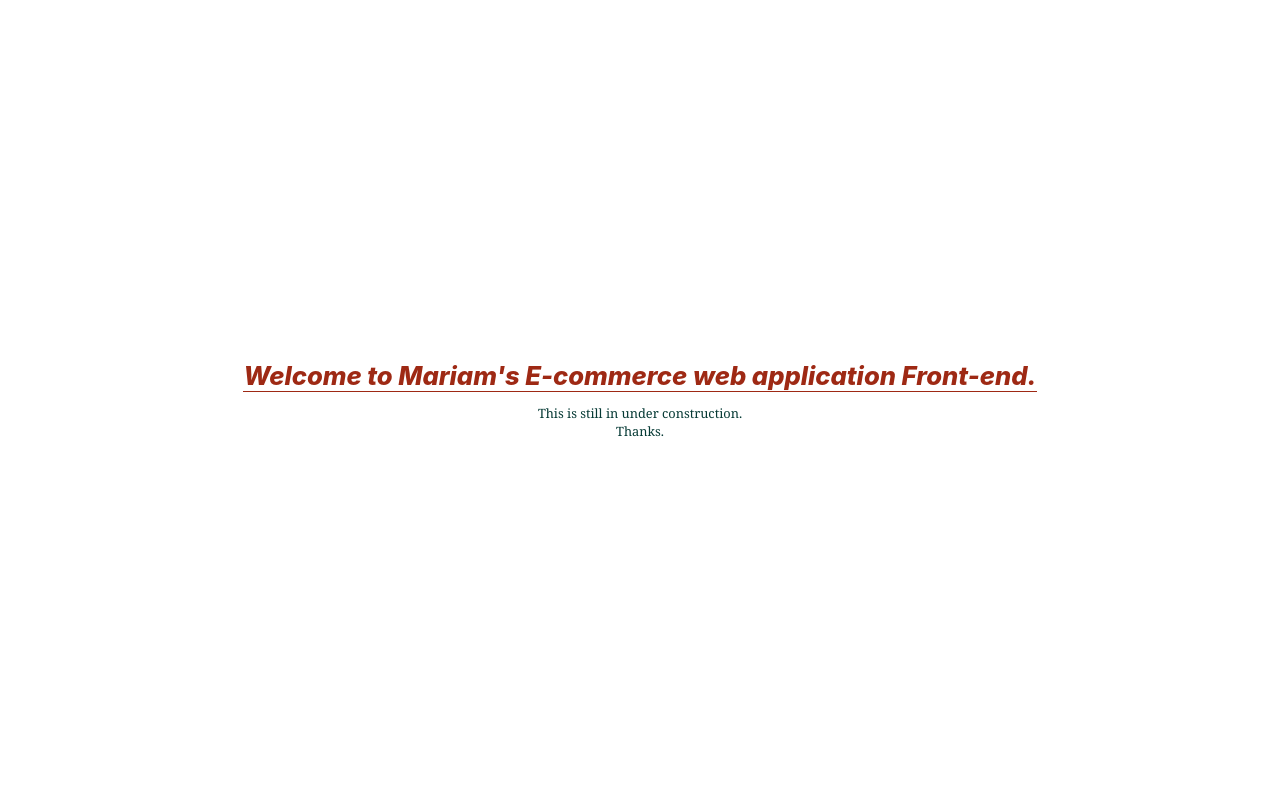
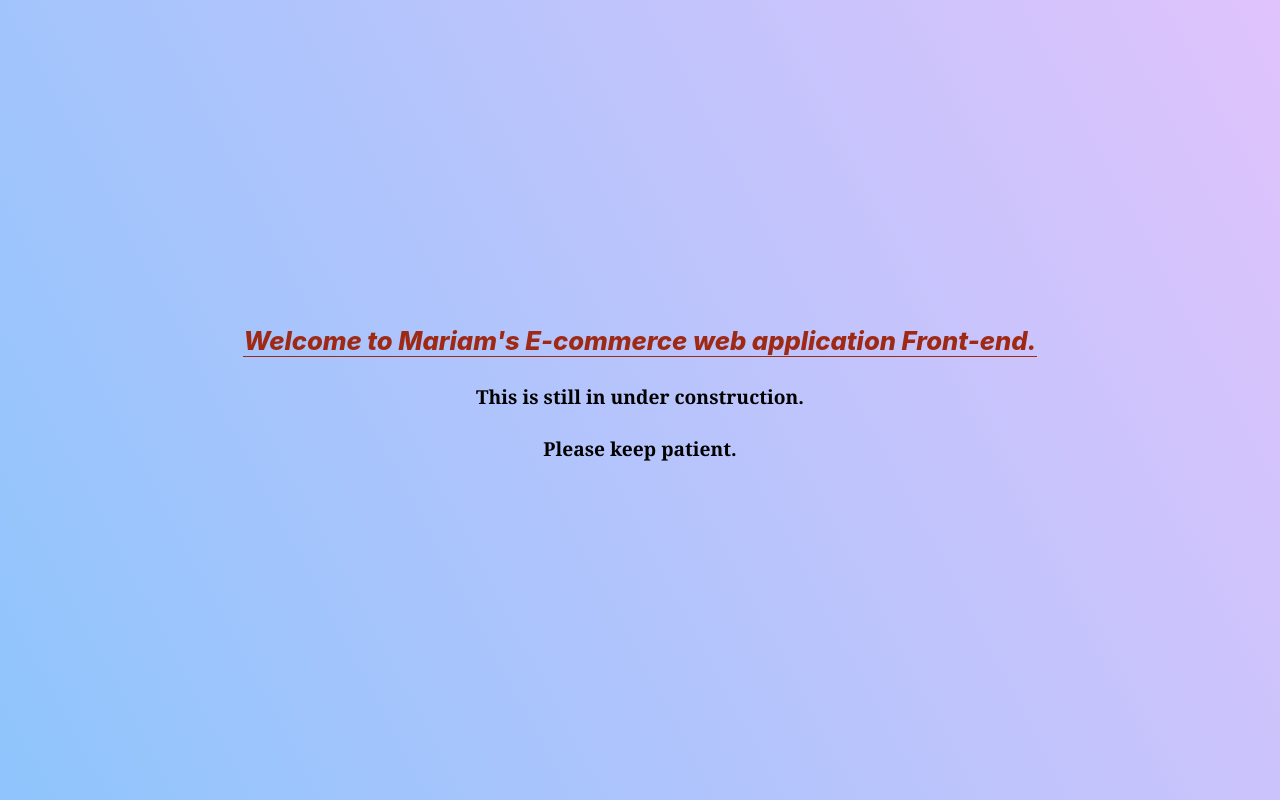
Before and after one commit to Sultaan-Ahmed/E-application-Front-end, a React (Create React App) app: page / in a window 1280 px wide. Built offline with nearby package versions, Linux system fonts and the light colour scheme.

Commit message:
Provide some css fixation

```diff
--- a/src/App.css
+++ b/src/App.css
@@ -10,6 +10,8 @@
   width: 100vw;
   height: 100vh;
   margin: 0 auto;
+  background-color: #8ec5fc;
+  background-image: linear-gradient(62deg, #8ec5fc 0%, #e0c3fc 100%);
 }
 h1 {
   color: rgb(158, 41, 20);
@@ -20,8 +22,9 @@ h1 {
   border-bottom: 0.1vmax solid rgb(158, 41, 20);
 }
 p {
-  color: rgb(6, 58, 53);
+  color: black;
   font-family: Georgia, "Times New Roman", Times, serif;
-  font-weight: 500;
-  font-size: 1vmax;
+  font-weight: 800;
+  font-size: 1.5vmax;
+  margin: 1vmax;
 }
--- a/src/App.js
+++ b/src/App.js
@@ -7,7 +7,7 @@ function App() {
         <h1>Welcome to Mariam's E-commerce web application Front-end.</h1>
         <p>This is still in under construction.</p>
 
-        <p className="thanks">Thanks.</p>
+        <p className="thanks">Please keep patient. </p>
       </div>
     </>
   );
```
